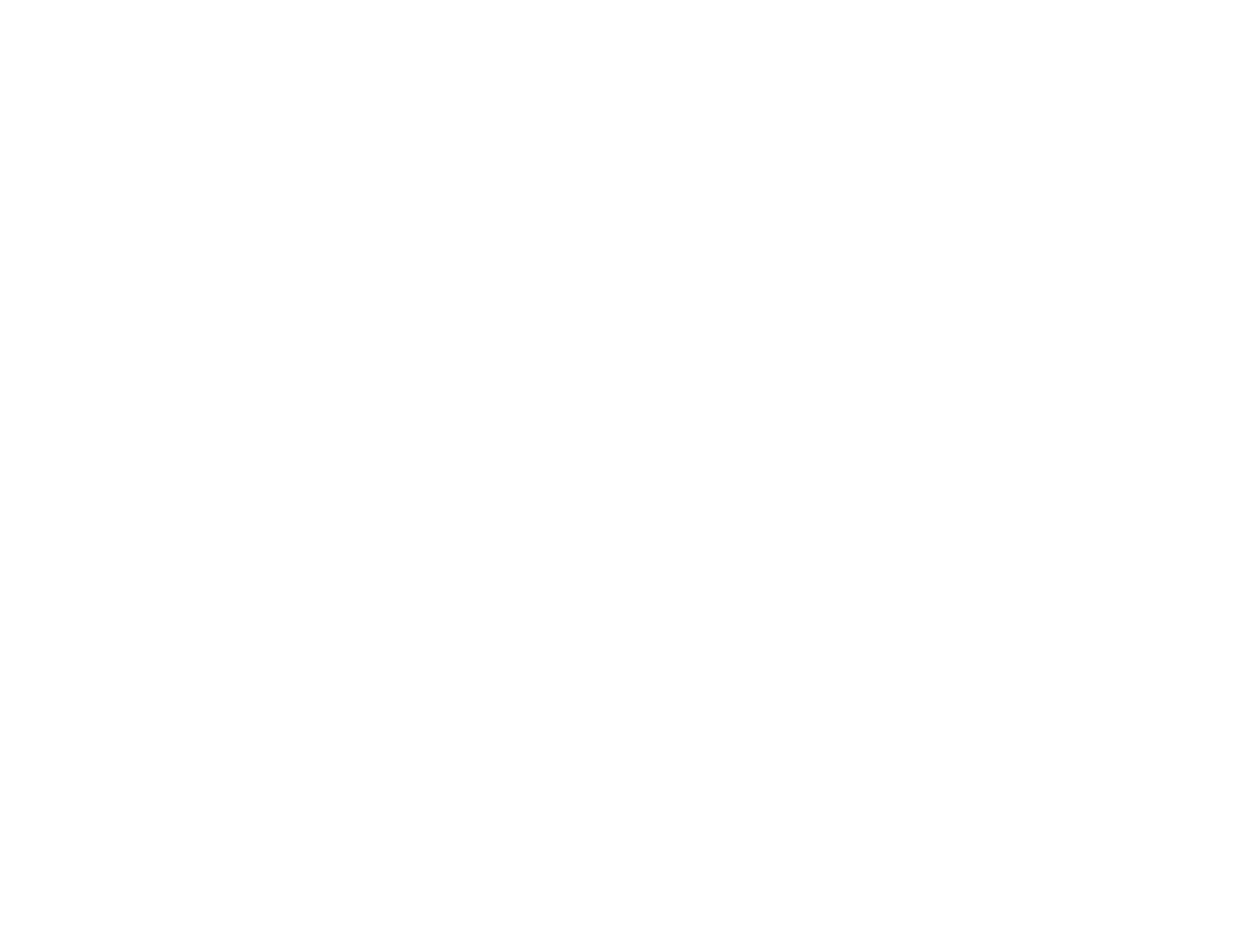
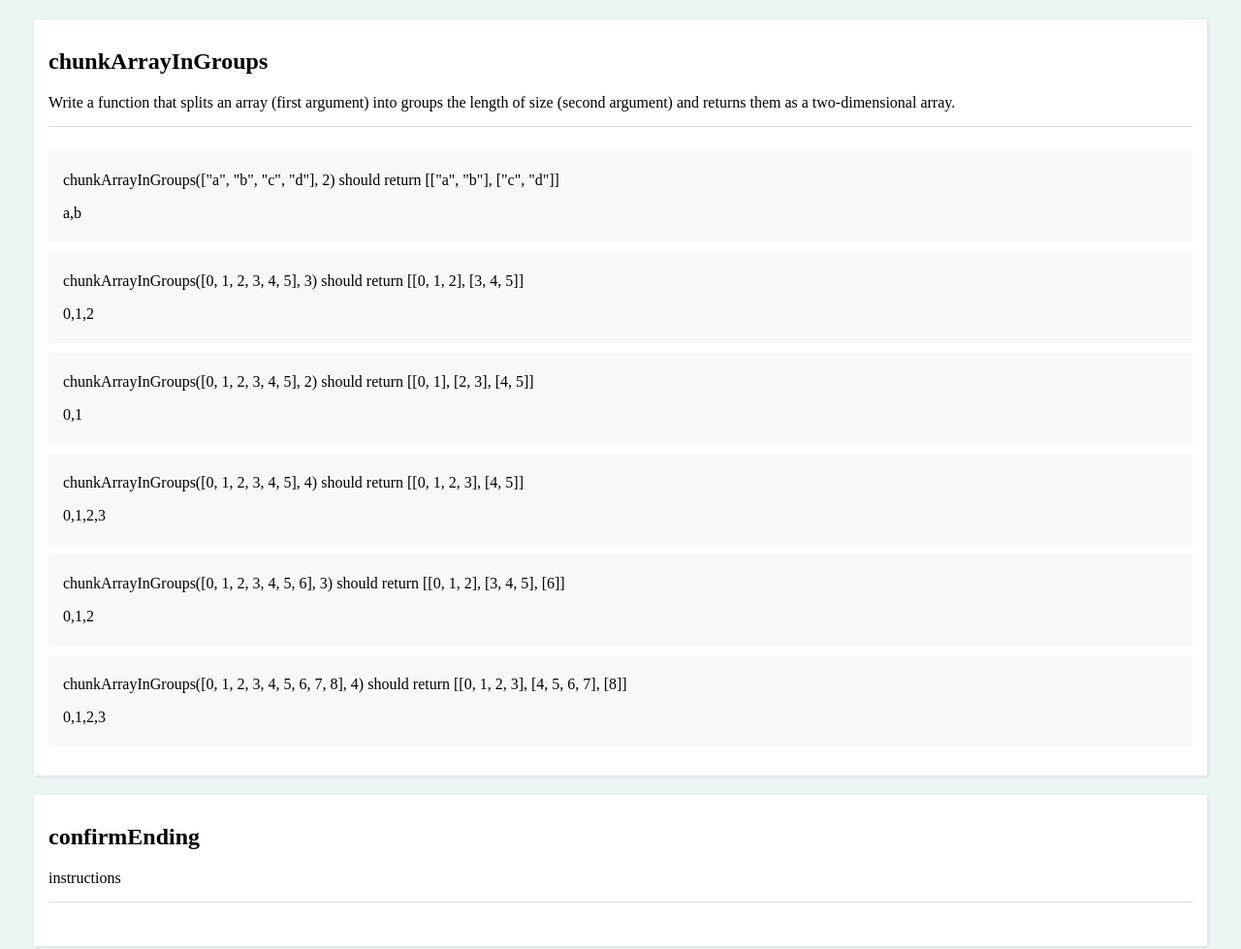
Before and after one commit to Azurasky1/freecodecamp, a website with bundled scripts: page src/index.html in a window 1280 px wide. Shown: the whole page at 97% size. Before the commit the page ends 800 px from the top, so only its background shows below. Built offline with nearby package versions, Linux system fonts and the light colour scheme.

Commit message:
creating a pretty user interface where display the test results

```diff
--- a/gulpfile.js
+++ b/gulpfile.js
@@ -9,8 +9,10 @@ gulp.task('default', ['copy:dist', 'webpack:build-dev']);
 gulp.task('watch', ['default'], watch);
 
 function copyDist() {
-  gulp.src('./src/index.html')
-  .pipe(gulp.dest('./dist/'));
+  gulp.src([
+    './src/index.html',
+    './src/main.css',
+  ]).pipe(gulp.dest('./dist/'));
 }
 
 function buildJs() {
--- a/src/index.html
+++ b/src/index.html
@@ -3,9 +3,16 @@
   <head>
     <meta charset="utf-8">
     <title>Code Snippets</title>
+    <link rel="stylesheet" href="main.css">
   </head>
   <body>
-
+    <div id="modules">
+      <div class="module" id="module__template">
+        <h2 class="module__title"></h2>
+        <p class="module__copy"></p>
+        <div class="module__tests"></div>
+      </div>
+    </div>
     <script src="bundle.js"></script>
   </body>
 </html>
--- /dev/null
+++ b/src/main.css
@@ -0,0 +1,31 @@
+html, body {
+  margin: 0;
+  padding: 0;
+  background-color: rgb(234, 245, 244);
+}
+
+#module__template {
+  display: none;
+}
+
+.module {
+  margin: 20px 35px;
+  padding: 10px 15px 20px;
+  box-shadow: 1px 1px 4px rgba(0,0,0,.1);
+  background-color: #fff;
+}
+
+.module h2 {
+}
+
+.module .module__copy {
+  border-bottom: 1px solid #DDD;
+  padding-bottom: 15px;
+  margin-bottom: 25px;
+}
+
+.module__tests--test {
+  padding: 5px 15px;
+  margin: 10px 0;
+  background-color: rgba(238, 237, 237, .4);
+}
--- a/src/main.js
+++ b/src/main.js
@@ -1,9 +1,73 @@
 const snippets = require('./js/snippets');
 
 (function(window, document, undefined) {
-  var chunkArrayInGroups = snippets.chunkArrayInGroups(['a', 'b', 'c', 'd'], 2);
-  var confirmEnding = snippets.confirmEnding('hello', 'o');
+  const modules = [{
+    title: 'chunkArrayInGroups',
+    instructions:
+      'Write a function that splits an array (first argument) into groups ' +
+      'the length of size (second argument) and returns them as a ' +
+      'two-dimensional array.',
+    tests: [
+      [
+        '["a", "b", "c", "d"], 2',
+        'chunkArrayInGroups(["a", "b", "c", "d"], 2) should return [["a", "b"], ["c", "d"]]'
+      ], [
+        '[0, 1, 2, 3, 4, 5], 3',
+        'chunkArrayInGroups([0, 1, 2, 3, 4, 5], 3) should return [[0, 1, 2], [3, 4, 5]]'
+      ], [
+        '[0, 1, 2, 3, 4, 5], 2',
+        'chunkArrayInGroups([0, 1, 2, 3, 4, 5], 2) should return [[0, 1], [2, 3], [4, 5]]'
+      ], [
+        '[0, 1, 2, 3, 4, 5], 4',
+        'chunkArrayInGroups([0, 1, 2, 3, 4, 5], 4) should return [[0, 1, 2, 3], [4, 5]]'
+      ], [
+        '[0, 1, 2, 3, 4, 5, 6], 3',
+        'chunkArrayInGroups([0, 1, 2, 3, 4, 5, 6], 3) should return [[0, 1, 2], [3, 4, 5], [6]]'
+      ], [
+        '[0, 1, 2, 3, 4, 5, 6, 7, 8], 4',
+        'chunkArrayInGroups([0, 1, 2, 3, 4, 5, 6, 7, 8], 4) should return [[0, 1, 2, 3], [4, 5, 6, 7], [8]]'
+      ]
+    ]
+  }, {
+    title: 'confirmEnding',
+    instructions: 'instructions',
+    tests: [
+    ]
+  }];
 
-  console.log(chunkArrayInGroups);
-  console.log(confirmEnding);
+  var moduleContainer = document.getElementById('modules');
+  var template = document.getElementById('module__template');
+  var i;
+  var test;
+
+  for (i = 0; i < modules.length; i++) {
+    var moduleTemplate = template.cloneNode(true);
+    var title = document.createTextNode(modules[i].title);
+    var instructions = document.createTextNode(modules[i].instructions);
+
+    moduleTemplate.id = ['module', i].join('-');
+    moduleTemplate.querySelector('.module__title').appendChild(title);
+    moduleTemplate.querySelector('.module__copy').appendChild(instructions);
+
+    for (test = 0; test < modules[i].tests.length; test++) {
+      var section = document.createElement('div');
+      var description = document.createElement('p');
+      var paragraph = document.createElement('p');
+      var script = [
+        'snippets.', modules[i].title, '(',
+        modules[i].tests[test][0], ')'
+      ].join('');
+
+      var descriptionText = document.createTextNode(modules[i].tests[test][1]);
+      var result = document.createTextNode(eval(script).toString());
+
+      description.appendChild(descriptionText);
+      paragraph.appendChild(result);
+      section.className = 'module__tests--test';
+      section.appendChild(description).appendChild(paragraph);
+      moduleTemplate.querySelector('.module__tests').appendChild(section);
+    }
+
+    moduleContainer.appendChild(moduleTemplate);
+  }
 })(window, document);
```
Also changed, not shown: .eslintrc.js, dist/bundle.js, dist/index.html, dist/main.css (added).
